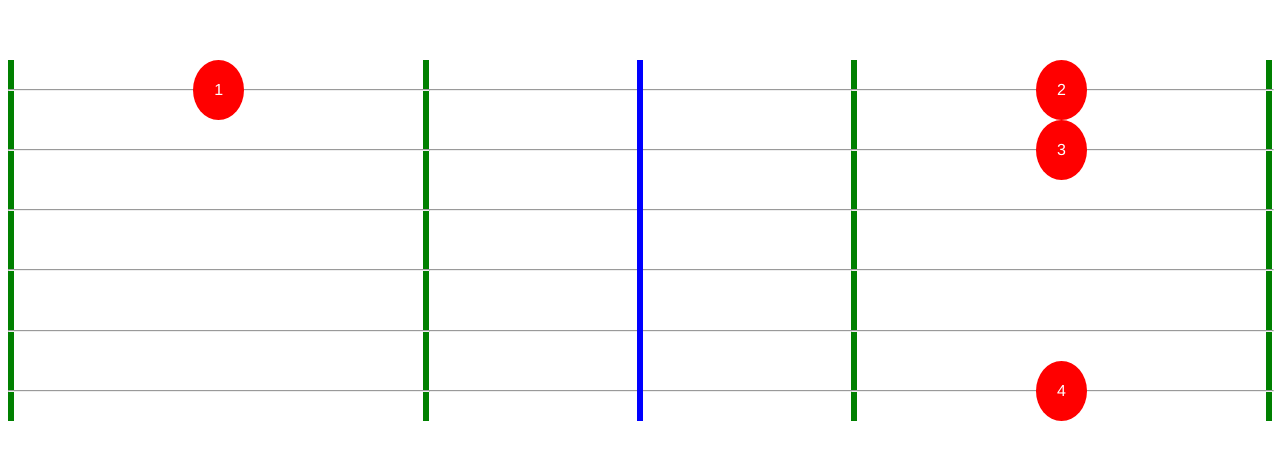
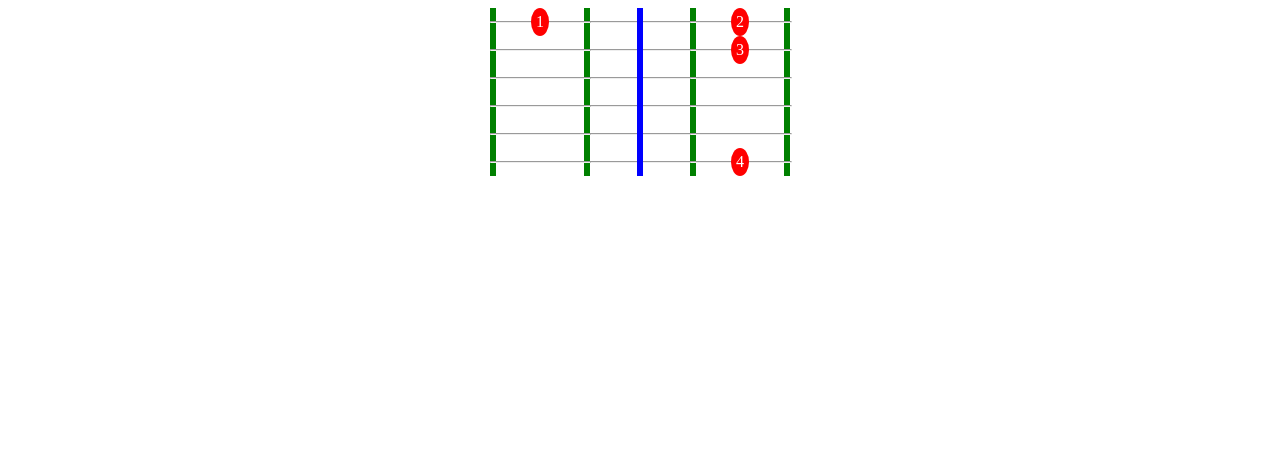
Before and after one commit to istng/guitar-chords-web, a Vue app: page / in a window 1280 px wide. Shown: the top 460 px of the page. Built offline with nearby package versions, Linux system fonts and the light colour scheme.

Commit message:
add flex to app to support several chords at once

```diff
--- a/src/App.vue
+++ b/src/App.vue
@@ -1,5 +1,7 @@
 <template>
-  <GuitarChord firstFinger="00" secondFinger="02" thirdFinger="12" fourthFinger="52" barrePosition="1"/>
+  <div class="chords-container">
+    <GuitarChord class="guitar-chord" firstFinger="00" secondFinger="02" thirdFinger="12" fourthFinger="52" barrePosition="1"/>
+  </div>
 </template>
 
 <script>
@@ -14,17 +16,14 @@ export default {
 </script>
 
 <style>
-#app {
-  font-family: Avenir, Helvetica, Arial, sans-serif;
-  -webkit-font-smoothing: antialiased;
-  -moz-osx-font-smoothing: grayscale;
-  text-align: center;
-  color: #2c3e50;
-  margin-top: 60px;
+.chords-container {
+  display: flex;
+  gap: 10px;
+  flex-wrap: wrap;
+  justify-content: center;
+  align-items: center;
 }
-/*body, html {
-  border: 0;
-  padding: 0;
-  margin: 0;
-}*/
+.guitar-chord {
+  flex-basis: 300px;
+}
 </style>
```
